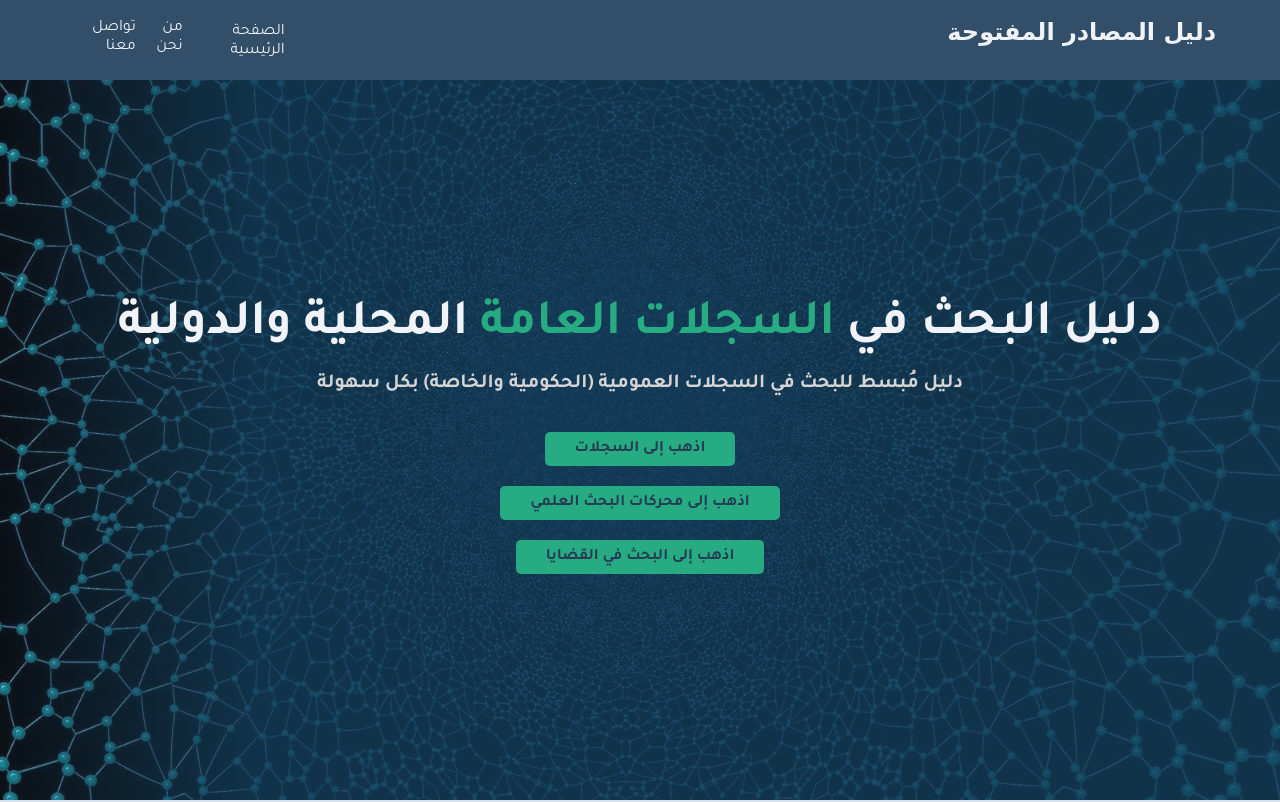
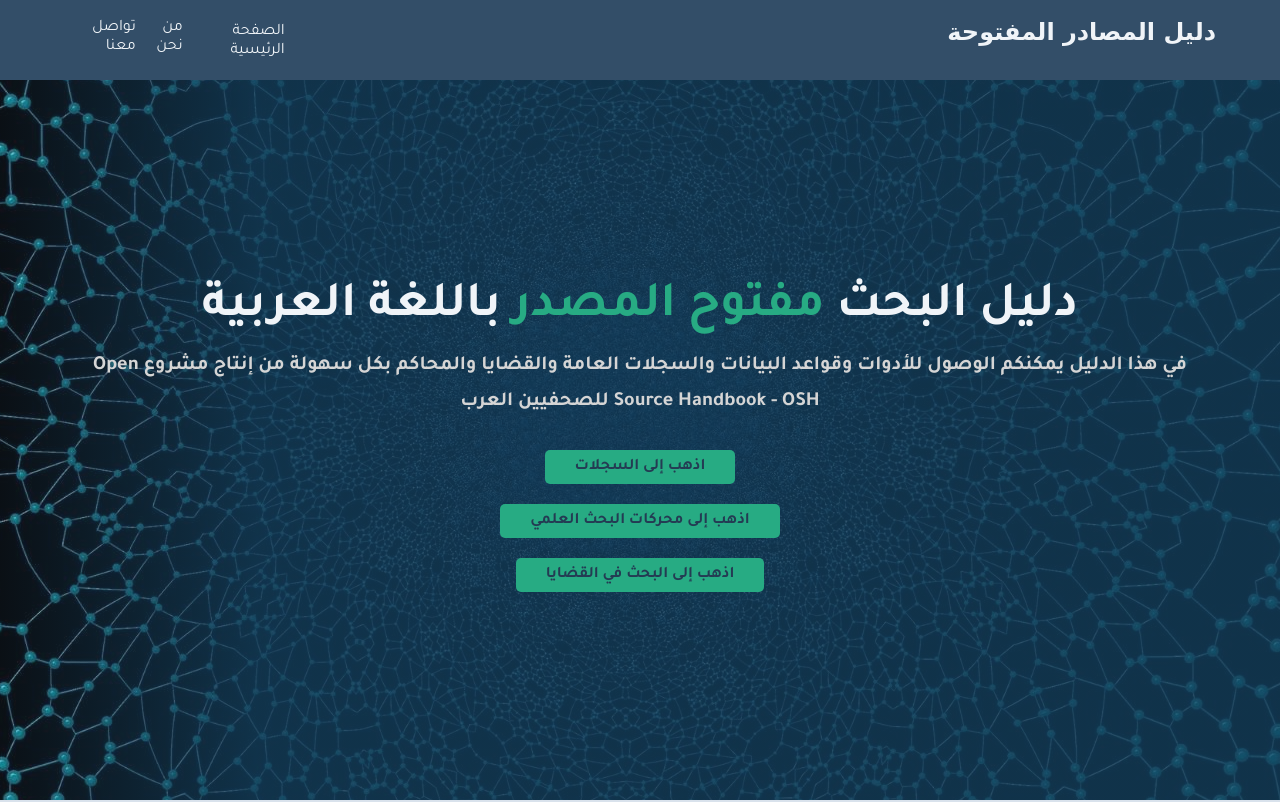
Before and after one commit to Open-Source-Handbook/Search-tools, a plain HTML site: page index.html in a window 1280 px wide. Shown: the top 802 px of the page. Drawn offline with Linux system fonts and the light colour scheme; a web font is replaced by a local one.

Commit message:
تحديث

```diff
--- a/index.html
+++ b/index.html
@@ -28,9 +28,9 @@
       </div>
       <div class="hero">
         <div class="content">
-          <h1> دليل البحث في <span> السجلات العامة</span>  المحلية والدولية</h1>
+          <h1> دليل البحث  <span> مفتوح المصدر </span>  باللغة العربية </h1>
           <h4>
-            دليل مُبسط للبحث في السجلات العمومية (الحكومية والخاصة) بكل سهولة
+            في هذا الدليل يمكنكم الوصول للأدوات وقواعد البيانات والسجلات العامة والقضايا والمحاكم بكل  سهولة من إنتاج مشروع Open Source Handbook - OSH للصحفيين العرب
          </h4>
           <a href="hot.html" class="btn"> اذهب إلى السجلات </a>
           <a href="hot3.html" class="btn"> اذهب إلى محركات البحث العلمي </a>
```
